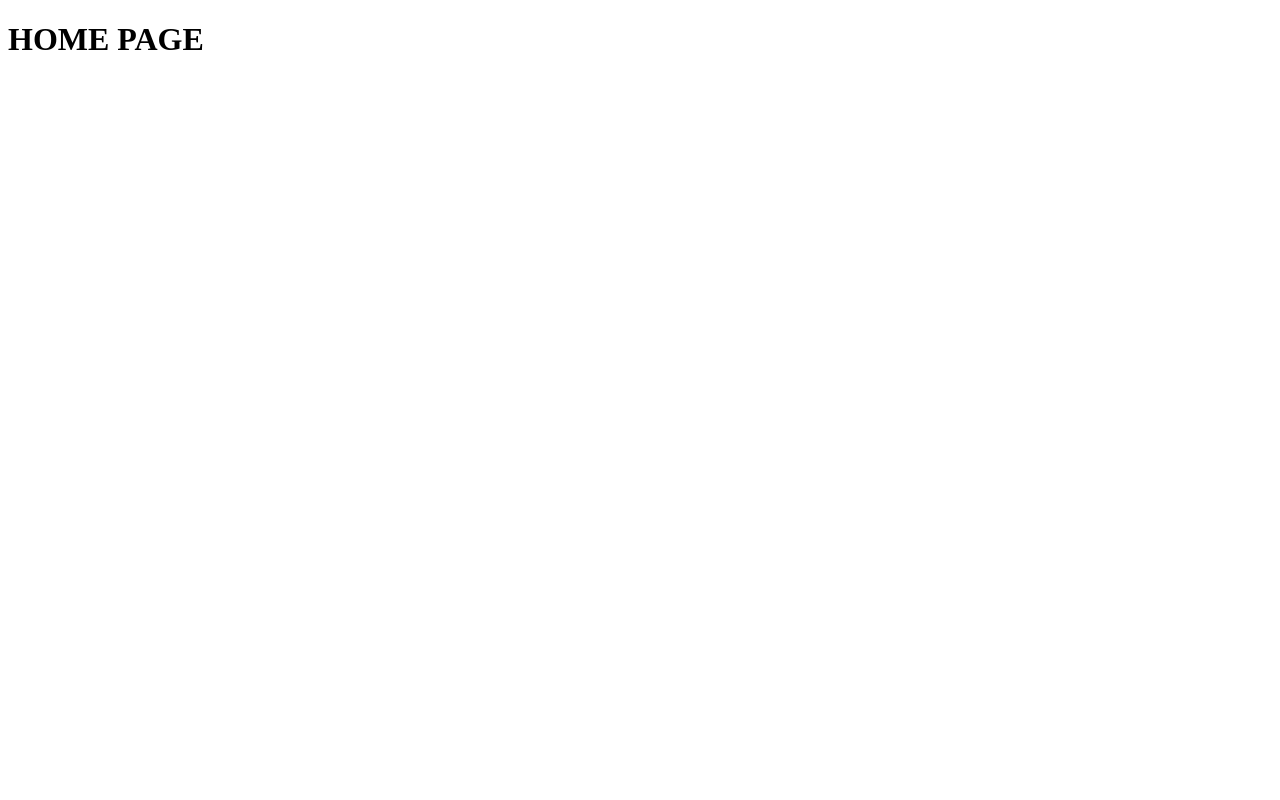
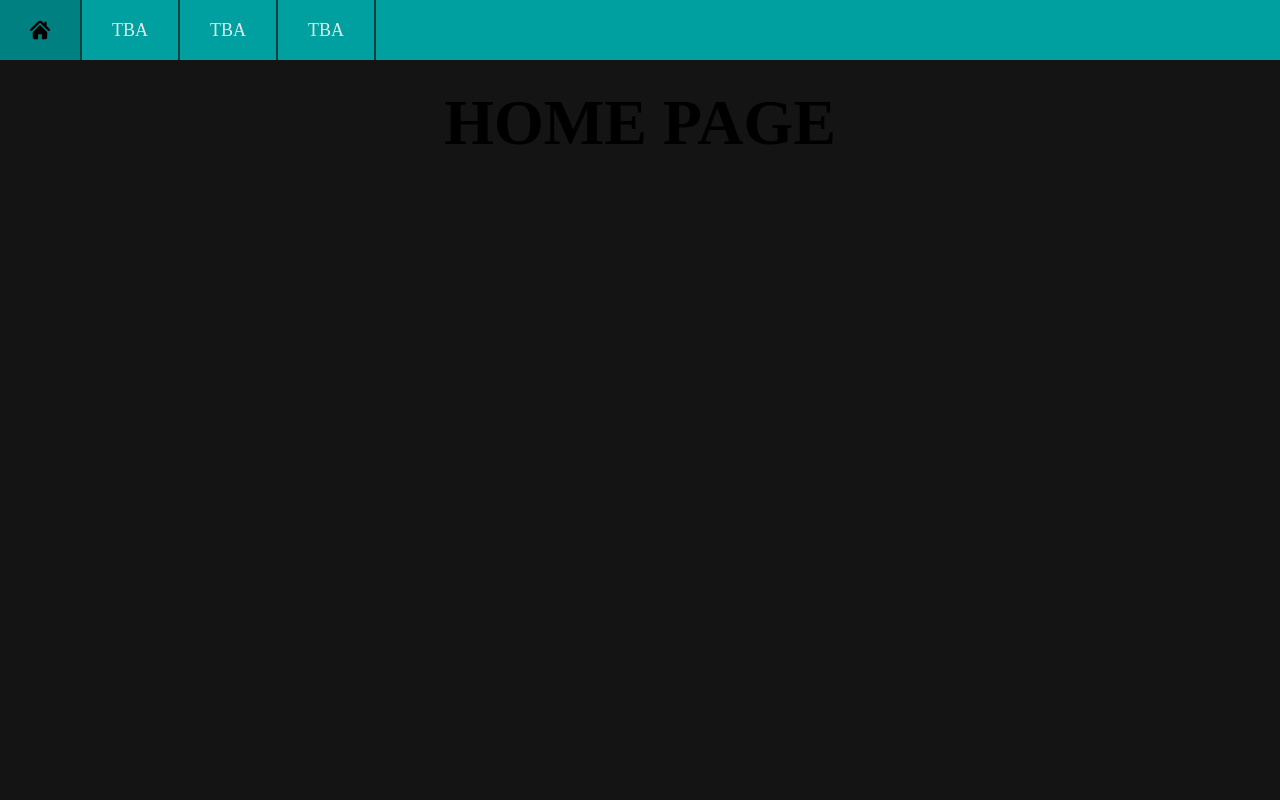
Before and after one commit to benngim/game_website, a Flask app: page / in a window 1280 px wide. Before the commit the page is almost empty. Run offline with Flask 3, Linux system fonts and the light colour scheme.

Commit message:
Created navbar

```diff
--- a/static/styles.css
+++ b/static/styles.css
@@ -0,0 +1,68 @@
+/* Style Sheet */
+
+
+/* Global Variables */
+:root {
+    /* Colors */
+    --navbar-text-color: #e8e8e8;
+    --navbar-text-color-hover: #c0c0c0;
+    --reg-text-color: #000;
+    --primary-color: #00a0a0;
+    --primary-color-hover: #008080;
+    --primary-color-border: #004040;
+    --background-color: #141414;
+}
+
+* {
+    margin: 0;
+    padding: 0;
+}
+
+body,
+html {
+    width: 100%;
+    height: 100%;
+    margin: 0px;
+    background-color: var(--background-color);
+}
+
+/* Navbar Classes */
+.nav-bar ul {
+    list-style-type: none;
+    margin: 0;
+    padding: 0;
+    overflow: hidden;
+    background-color: var(--primary-color);
+}
+
+.nav-bar li {
+    float: left;
+    border-right: 2px solid var(--primary-color-border);
+}
+
+.nav-bar li a {
+    display: inline-block;
+    color: var(--navbar-text-color);
+    text-align: center;
+    padding: 20px 30px;
+    text-decoration: none;
+    font-size: large;
+    height: 20px;
+}
+
+.nav-bar li a:hover {
+    background-color: var(--primary-color-hover);
+    color: var(--navbar-text-color-hover);
+}
+
+.nav-bar img {
+    max-height: 100%;
+}
+
+/* Homepage Classes */
+.home-page-title {
+    margin-top: 2%;
+    text-align: center;
+    font-size: xx-large;
+    color: var(--reg-text-color);
+}
--- a/templates/index.html
+++ b/templates/index.html
@@ -1,7 +1,7 @@
 {% extends "layout.html" %}
 
 {% block body %}
-    <div>
+    <div class="home-page-title">
         <h1>HOME PAGE</h1>
     </div>
 {% endblock %}
--- a/templates/layout.html
+++ b/templates/layout.html
@@ -8,6 +8,16 @@
         <link rel="stylesheet" href="/static/styles.css">
     </head>
     <body>
+        <header>
+            <div class="nav-bar">
+                <ul>
+                    <li><a href="/"><img src="/static/icons/home-icon-silhouette-svgrepo-com.svg"></a></li>
+                    <li><a href="/">TBA</a></li>
+                    <li><a href="/">TBA</a></li>
+                    <li><a href="/">TBA</a></li>
+                </ul>
+            </div>
+        </header>
         {% block body %}{% endblock %}
     </body>
 </html>
```
Also changed, not shown: static/icons/home-icon-silhouette-svgrepo-com.svg (added).
